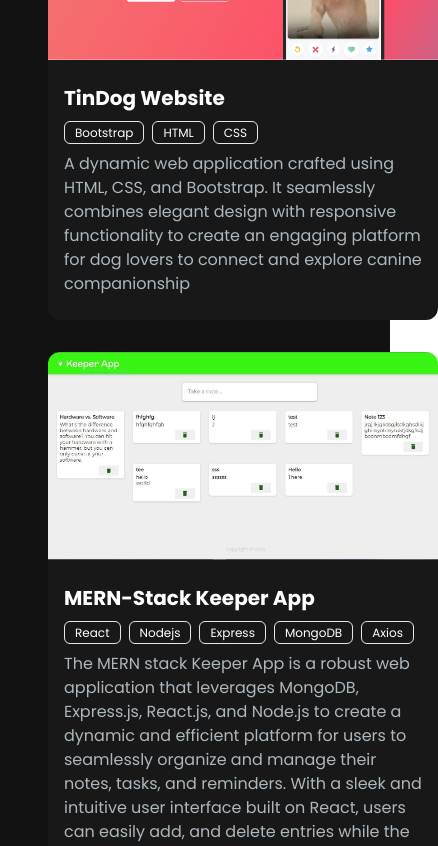
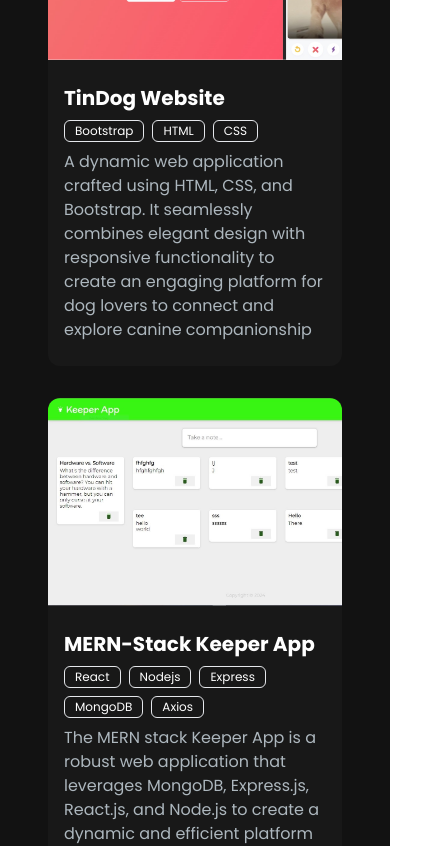
Before and after one commit to leonyllukejayme/personal_portfolio-2, a Next.js app: page / in a window 390 px wide. Shown: the part 2020-2866 px from the top of the page, 438 px wide, since content can reach past the window. Built offline with nearby package versions, Linux system fonts and the light colour scheme.

Commit message:
refactor ProjectCard layout for better responsiveness

```diff
--- a/src/components/ProjectCard.jsx
+++ b/src/components/ProjectCard.jsx
@@ -33,10 +33,10 @@ const ProjectCard = ({
 			</div>
 			<div className="text-white rounded-b-xl bg-[#181818] py-6 px-4 ">
 				<h5 className="text-xl font-semibold mb-2">{title}</h5>
-				<div className="my-2">
+				<div className="flex flex-wrap gap-2 my-2">
 					{plang.map((lang, i) => {
 						return (
-							<span key={i} className="text-xs font-medium me-2 px-2.5 py-0.5 rounded-md border">{lang}</span>
+							<span key={i} className="text-xs font-medium px-2.5 py-0.5 rounded-md border">{lang}</span>
 						)
 					})}
 				</div>
```
